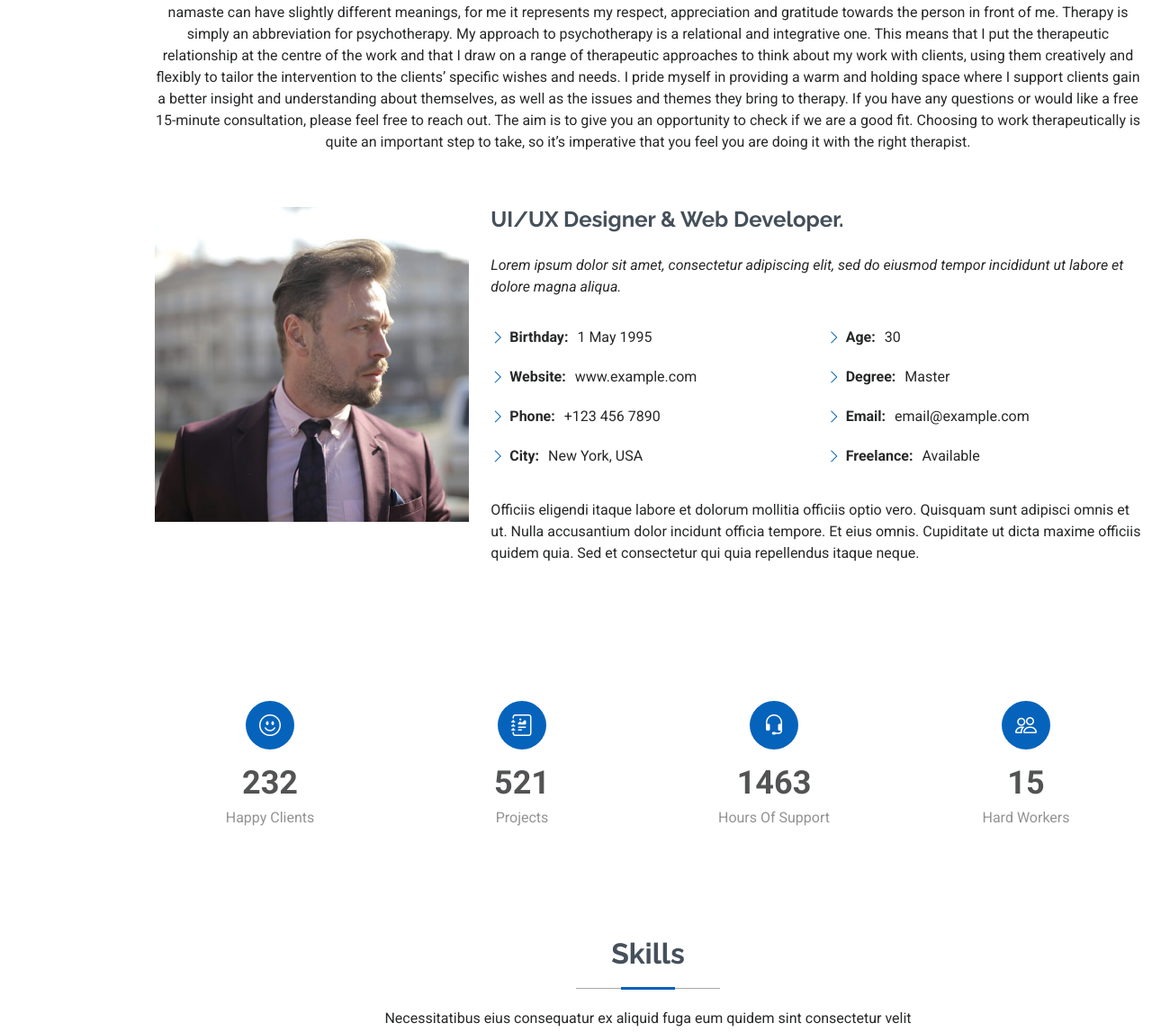
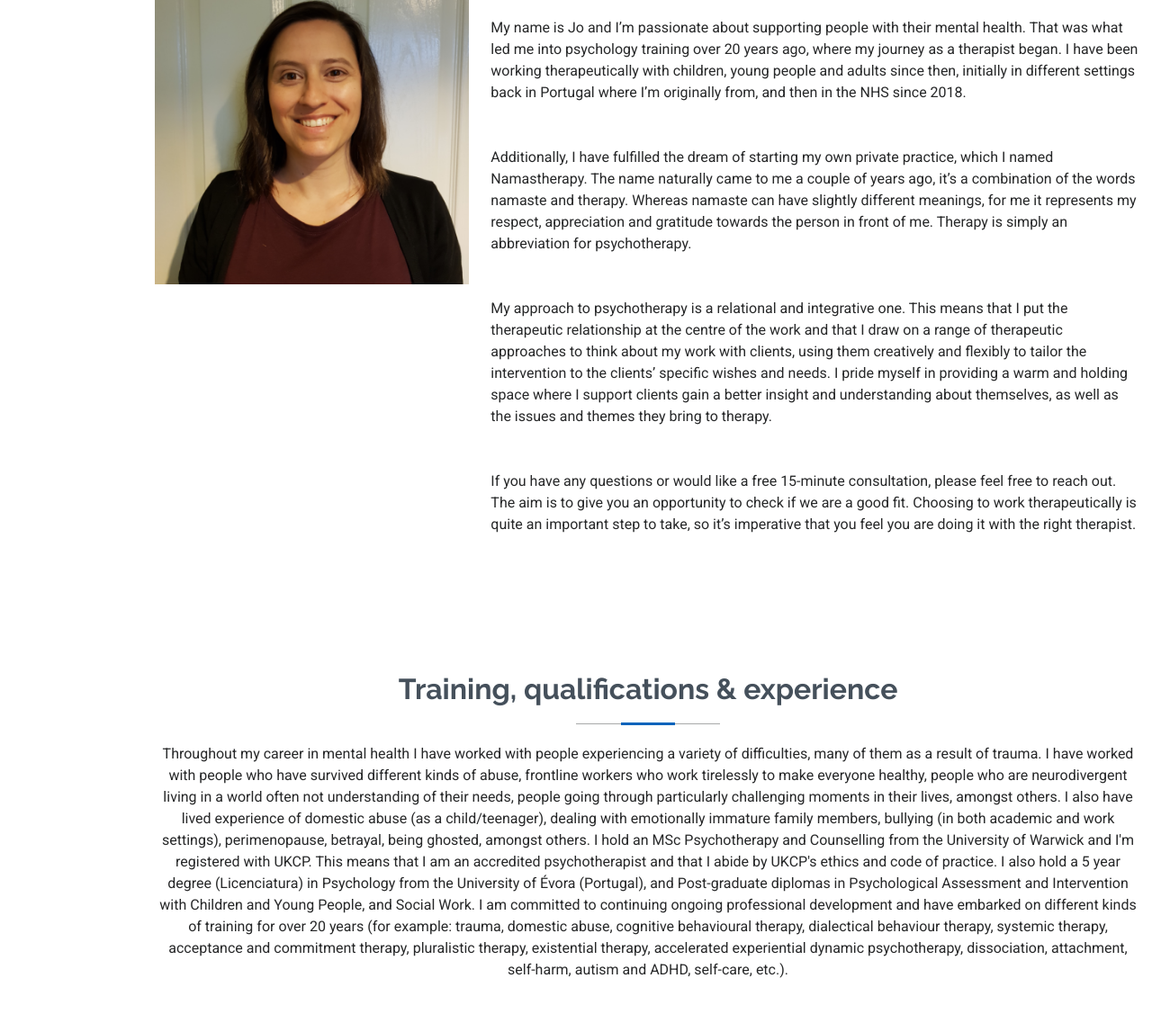
Before and after one commit to namastherapy/namastherapy.github.io, a plain HTML site: page index.html in a window 1280 px wide. Shown: the part 1032-2179 px from the top of the page at 90% size. Drawn offline with Linux system fonts and the light colour scheme.

Commit message:
Daily update

```diff
--- a/index.html
+++ b/index.html
@@ -52,7 +52,7 @@
     <!-- Hero Section -->
     <section id="hero" class="hero section light-background">
 
-      <img src="assets/img/hero-bg.jpg" alt="">
+      <img src="assets/img/NamastherapyLogo.png" alt="">
 
       <div class="container" data-aos="zoom-out">
         <div class="row justify-content-center">
@@ -62,7 +62,7 @@
             <div class="social-links">
               <a href="https://www.facebook.com/JoNamastherapy"><i class="bi bi-facebook"></i></a>
               <a href="https://www.instagram.com/jo.namastherapy/"><i class="bi bi-instagram"></i></a>
-              <a href="#"><i class="bi bi-linkedin"></i></a>
+              <!-- <a href="#"><i class="bi bi-linkedin"></i></a> -->
             </div>
           </div>
         </div>
@@ -76,48 +76,34 @@
       <!-- Section Title -->
       <div class="container section-title" data-aos="fade-up">
         <h2>About</h2>
-        <p>My name is Jo and I’m passionate about supporting people with their mental health. That was what led me into psychology training over 20 years ago, where my journey as a therapist began. I have been working therapeutically with children, young people and adults since then, initially in different settings back in Portugal where I’m originally from, and then in the NHS since 2018.
+        <!-- <p>My name is Jo and I’m passionate about supporting people with their mental health. That was what led me into psychology training over 20 years ago, where my journey as a therapist began. I have been working therapeutically with children, young people and adults since then, initially in different settings back in Portugal where I’m originally from, and then in the NHS since 2018.
 
           Additionally, I have fulfilled the dream of starting my own private practice, which I named Namastherapy. The name naturally came to me a couple of years ago, it’s a combination of the words namaste and therapy. Whereas namaste can have slightly different meanings, for me it represents my respect, appreciation and gratitude towards the person in front of me. Therapy is simply an abbreviation for psychotherapy.
 
           My approach to psychotherapy is a relational and integrative one. This means that I put the therapeutic relationship at the centre of the work and that I draw on a range of therapeutic approaches to think about my work with clients, using them creatively and flexibly to tailor the intervention to the clients’ specific wishes and needs. I pride myself in providing a warm and holding space where I support clients gain a better insight and understanding about themselves, as well as the issues and themes they bring to therapy.
 
-          If you have any questions or would like a free 15-minute consultation, please feel free to reach out. The aim is to give you an opportunity to check if we are a good fit. Choosing to work therapeutically is quite an important step to take, so it’s imperative that you feel you are doing it with the right therapist.</p>
+          If you have any questions or would like a free 15-minute consultation, please feel free to reach out. The aim is to give you an opportunity to check if we are a good fit. Choosing to work therapeutically is quite an important step to take, so it’s imperative that you feel you are doing it with the right therapist.</p> -->
       </div><!-- End Section Title -->
 
       <div class="container" data-aos="fade-up" data-aos-delay="100">
 
         <div class="row gy-4 justify-content-center">
           <div class="col-lg-4">
-            <img src="assets/img/profile-img.jpg" class="img-fluid" alt="">
+            <img src="assets/img/JoProfile.png" class="img-fluid" alt="">
           </div>
           <div class="col-lg-8 content">
-            <h2>UI/UX Designer &amp; Web Developer.</h2>
-            <p class="fst-italic py-3">
-              Lorem ipsum dolor sit amet, consectetur adipiscing elit, sed do eiusmod tempor incididunt ut labore et dolore
-              magna aliqua.
+            <h2>Psychotherapist, UKCP accredited, MSc</h2>
+            <p class=" py-3">
+              My name is Jo and I’m passionate about supporting people with their mental health. That was what led me into psychology training over 20 years ago, where my journey as a therapist began. I have been working therapeutically with children, young people and adults since then, initially in different settings back in Portugal where I’m originally from, and then in the NHS since 2018.
             </p>
-            <div class="row">
-              <div class="col-lg-6">
-                <ul>
-                  <li><i class="bi bi-chevron-right"></i> <strong>Birthday:</strong> <span>1 May 1995</span></li>
-                  <li><i class="bi bi-chevron-right"></i> <strong>Website:</strong> <span>www.example.com</span></li>
-                  <li><i class="bi bi-chevron-right"></i> <strong>Phone:</strong> <span>+123 456 7890</span></li>
-                  <li><i class="bi bi-chevron-right"></i> <strong>City:</strong> <span>New York, USA</span></li>
-                </ul>
-              </div>
-              <div class="col-lg-6">
-                <ul>
-                  <li><i class="bi bi-chevron-right"></i> <strong>Age:</strong> <span>30</span></li>
-                  <li><i class="bi bi-chevron-right"></i> <strong>Degree:</strong> <span>Master</span></li>
-                  <li><i class="bi bi-chevron-right"></i> <strong>Email:</strong> <span>email@example.com</span></li>
-                  <li><i class="bi bi-chevron-right"></i> <strong>Freelance:</strong> <span>Available</span></li>
-                </ul>
-              </div>
-            </div>
-            <p class="py-3">
-              Officiis eligendi itaque labore et dolorum mollitia officiis optio vero. Quisquam sunt adipisci omnis et ut. Nulla accusantium dolor incidunt officia tempore. Et eius omnis.
-              Cupiditate ut dicta maxime officiis quidem quia. Sed et consectetur qui quia repellendus itaque neque.
+            <p class=" py-3">
+              Additionally, I have fulfilled the dream of starting my own private practice, which I named Namastherapy. The name naturally came to me a couple of years ago, it’s a combination of the words namaste and therapy. Whereas namaste can have slightly different meanings, for me it represents my respect, appreciation and gratitude towards the person in front of me. Therapy is simply an abbreviation for psychotherapy.
+            </p>
+            <p class=" py-3">
+              My approach to psychotherapy is a relational and integrative one. This means that I put the therapeutic relationship at the centre of the work and that I draw on a range of therapeutic approaches to think about my work with clients, using them creatively and flexibly to tailor the intervention to the clients’ specific wishes and needs. I pride myself in providing a warm and holding space where I support clients gain a better insight and understanding about themselves, as well as the issues and themes they bring to therapy.
+            </p>
+            <p class=" py-3">
+              If you have any questions or would like a free 15-minute consultation, please feel free to reach out. The aim is to give you an opportunity to check if we are a good fit. Choosing to work therapeutically is quite an important step to take, so it’s imperative that you feel you are doing it with the right therapist.
             </p>
           </div>
         </div>
@@ -126,58 +112,19 @@
 
     </section><!-- /About Section -->
 
-    <!-- Stats Section -->
-    <section id="stats" class="stats section">
-
-      <div class="container" data-aos="fade-up" data-aos-delay="100">
-
-        <div class="row gy-4">
-
-          <div class="col-lg-3 col-md-6 d-flex flex-column align-items-center">
-            <i class="bi bi-emoji-smile"></i>
-            <div class="stats-item">
-              <span data-purecounter-start="0" data-purecounter-end="232" data-purecounter-duration="1" class="purecounter"></span>
-              <p>Happy Clients</p>
-            </div>
-          </div><!-- End Stats Item -->
-
-          <div class="col-lg-3 col-md-6 d-flex flex-column align-items-center">
-            <i class="bi bi-journal-richtext"></i>
-            <div class="stats-item">
-              <span data-purecounter-start="0" data-purecounter-end="521" data-purecounter-duration="1" class="purecounter"></span>
-              <p>Projects</p>
-            </div>
-          </div><!-- End Stats Item -->
-
-          <div class="col-lg-3 col-md-6 d-flex flex-column align-items-center">
-            <i class="bi bi-headset"></i>
-            <div class="stats-item">
-              <span data-purecounter-start="0" data-purecounter-end="1463" data-purecounter-duration="1" class="purecounter"></span>
-              <p>Hours Of Support</p>
-            </div>
-          </div><!-- End Stats Item -->
-
-          <div class="col-lg-3 col-md-6 d-flex flex-column align-items-center">
-            <i class="bi bi-people"></i>
-            <div class="stats-item">
-              <span data-purecounter-start="0" data-purecounter-end="15" data-purecounter-duration="1" class="purecounter"></span>
-              <p>Hard Workers</p>
-            </div>
-          </div><!-- End Stats Item -->
-
-        </div>
-
-      </div>
-
-    </section><!-- /Stats Section -->
-
     <!-- Skills Section -->
-    <section id="skills" class="skills section">
+    <section id="Training" class="Training section">
 
       <!-- Section Title -->
       <div class="container section-title" data-aos="fade-up">
-        <h2>Skills</h2>
-        <p>Necessitatibus eius consequatur ex aliquid fuga eum quidem sint consectetur velit</p>
+        <h2>Training, qualifications & experience</h2>
+        <p>Throughout my career in mental health I have worked with people experiencing a variety of difficulties, many of them as a result of trauma. I have worked with people who have survived different kinds of abuse, frontline workers who work tirelessly to make everyone healthy, people who are neurodivergent living in a world often not understanding of their needs, people going through particularly challenging moments in their lives, amongst others. I also have lived experience of domestic abuse (as a child/teenager), dealing with emotionally immature family members, bullying (in both academic and work settings), perimenopause, betrayal, being ghosted, amongst others.
+
+          I hold an MSc Psychotherapy and Counselling from the University of Warwick and I'm registered with UKCP. This means that I am an accredited psychotherapist and that I abide by UKCP's ethics and code of practice.
+
+          I also hold a 5 year degree (Licenciatura) in Psychology from the University of Évora (Portugal), and Post-graduate diplomas in Psychological Assessment and Intervention with Children and Young People, and Social Work.
+
+          I am committed to continuing ongoing professional development and have embarked on different kinds of training for over 20 years (for example: trauma, domestic abuse, cognitive behavioural therapy, dialectical behaviour therapy, systemic therapy, acceptance and commitment therapy, pluralistic therapy, existential therapy, accelerated experiential dynamic psychotherapy, dissociation, attachment, self-harm, autism and ADHD, self-care, etc.).</p>
       </div><!-- End Section Title -->
 
       <div class="container" data-aos="fade-up" data-aos-delay="100">
```
Also changed, not shown: assets/img/JoProfile.png (added), assets/img/NamastherapyLogo.png (added), assets/img/android-chrome-192x192.png (added), assets/img/android-chrome-512x512.png (added), assets/img/apple-touch-icon.png, assets/img/favicon-16x16.png (added), assets/img/favicon.ico (added), assets/img/favicon.png, 1 other file.
